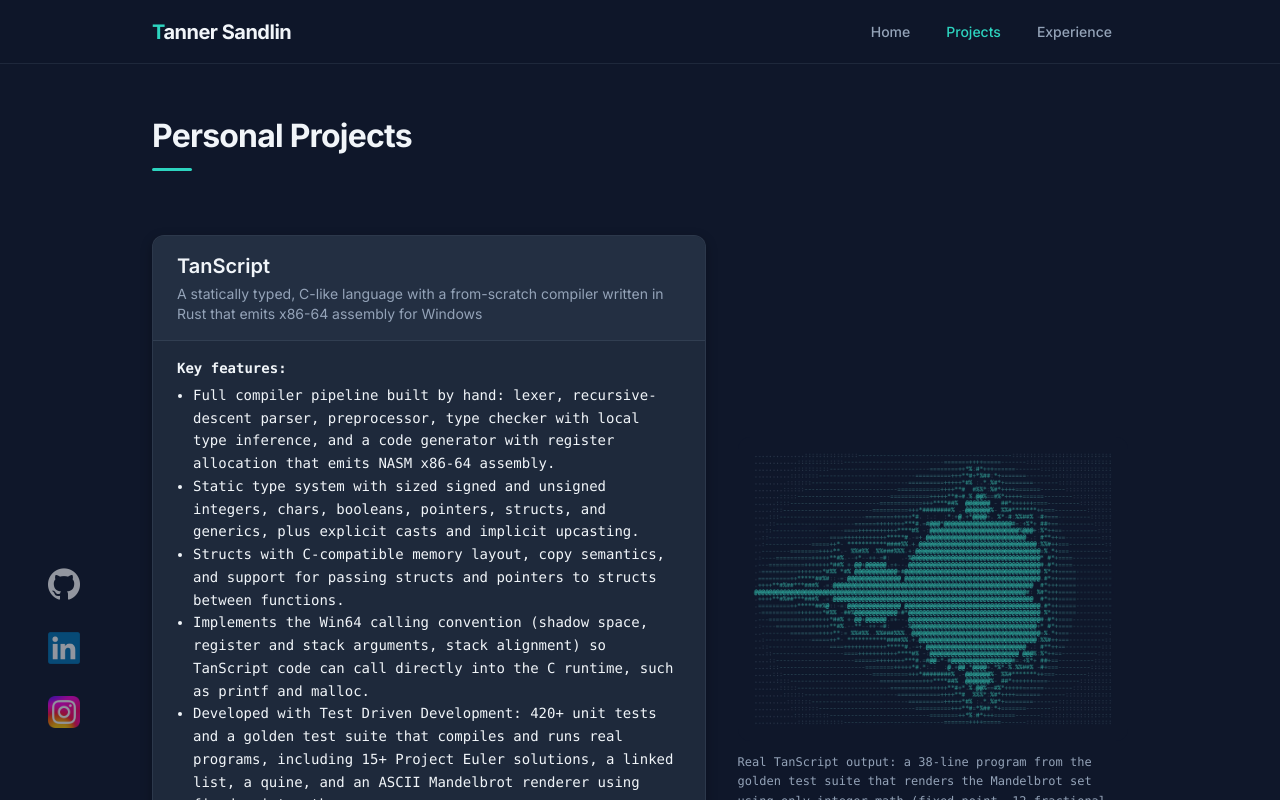
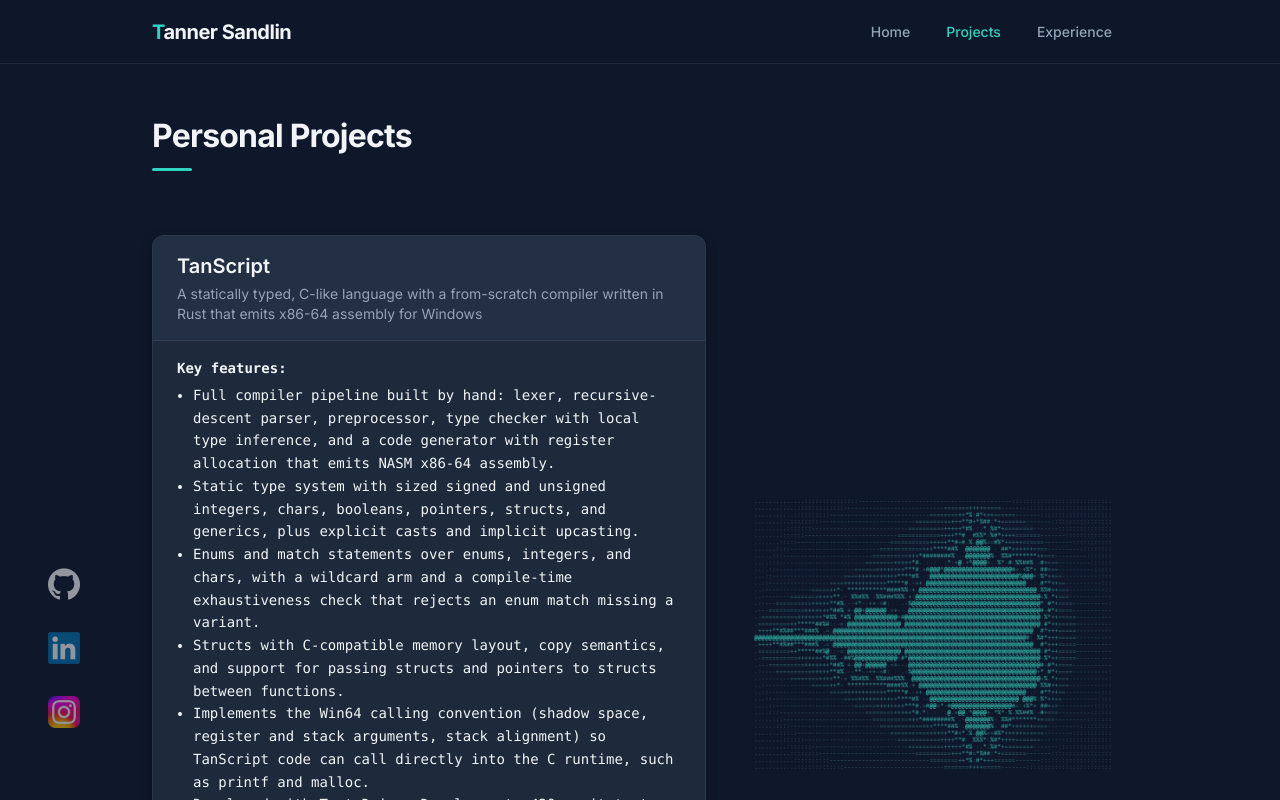
Before and after one commit to tanndlin/Portfolio, a Next.js app: page /projects in a window 1280 px wide. Shown: the top 800 px of the page. Built offline with nearby package versions, Linux system fonts and the light colour scheme.

Commit message:
Mention TanScript match statements

```diff
--- a/src/views/projects/ProjectsPage.tsx
+++ b/src/views/projects/ProjectsPage.tsx
@@ -39,6 +39,12 @@ function ProjectsPage() {
                             integers, chars, booleans, pointers, structs, and
                             generics, plus explicit casts and implicit
                             upcasting.
+                        </li>
+                        <li className="ml-4">
+                            Enums and match statements over enums, integers, and
+                            chars, with a wildcard arm and a compile-time
+                            exhaustiveness check that rejects an enum match
+                            missing a variant.
                         </li>
                         <li className="ml-4">
                             Structs with C-compatible memory layout, copy
```
